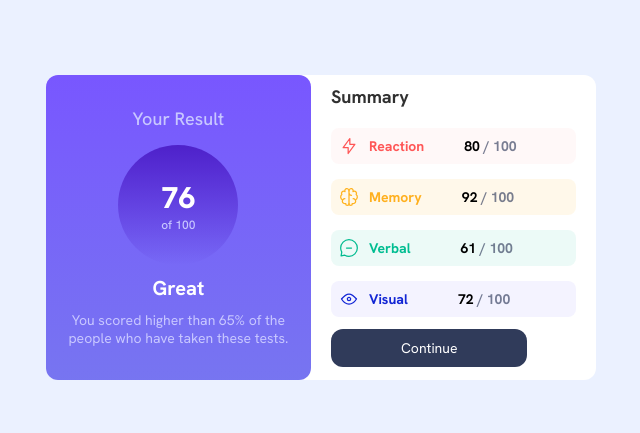
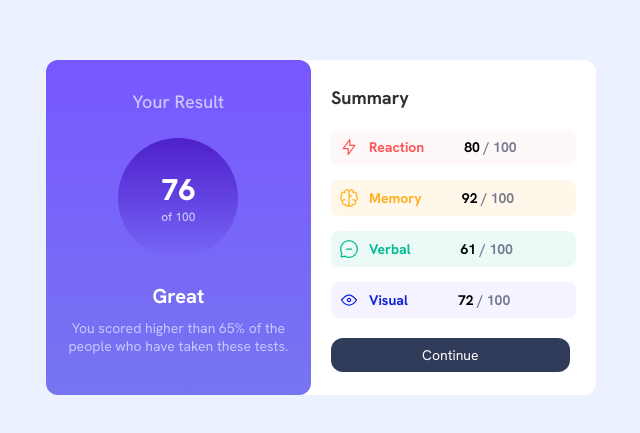
Before and after one commit to AishatArasi/results-summary-component, a plain HTML site: page index.html in a window 1280 px wide. Shown: the part 173-606 px from the top of the page, without its empty margins (319-959 px from the left). Drawn offline with Linux system fonts and the light colour scheme.

Commit message:
adjustment

```diff
--- a/style.css
+++ b/style.css
@@ -28,7 +28,7 @@ main {
 
 .left {
     width: 50%;
-    height: 305px;
+    height: 335px;
     border-radius: 12px;
     background: linear-gradient(to bottom, hsl(252, 100%, 67%), hsla(241, 81%, 54%, 0.651));
     display: flex;
@@ -47,7 +47,7 @@ h2 {
     font-size: 18px;
     font-weight: 500;
     color: hsl(241, 100%, 89%);
-    margin-top: 10px;
+    margin-bottom: 25px;
 }
 
 .circle {
@@ -55,7 +55,7 @@ h2 {
     width: 120px;
     height: 120px;
     border-radius: 100%;
-    margin-top: 15px ;
+    margin-bottom: 15px ;
     display: flex;
     justify-content: center;
     align-items: center;
@@ -93,7 +93,7 @@ h3 {
     color: hsla(0, 0%, 0%, 0.811);
     font-size: 18px;
     font-weight: 700;
-    margin-top: 10px;
+    margin-top: 25px;
 }
 
 .reaction {
@@ -183,7 +183,10 @@ nav {
 a{
     text-decoration: none;
     background-color:  hsl(224, 30%, 27%);
-    padding: 10px 70px;
+    display: inline-block;
+    width: 90%;
+    text-align: center;
+    padding: 8px 0px;
     border-radius: 12px;
     color: hsl(0, 0%, 100%);
     font-size: 14px;
```
